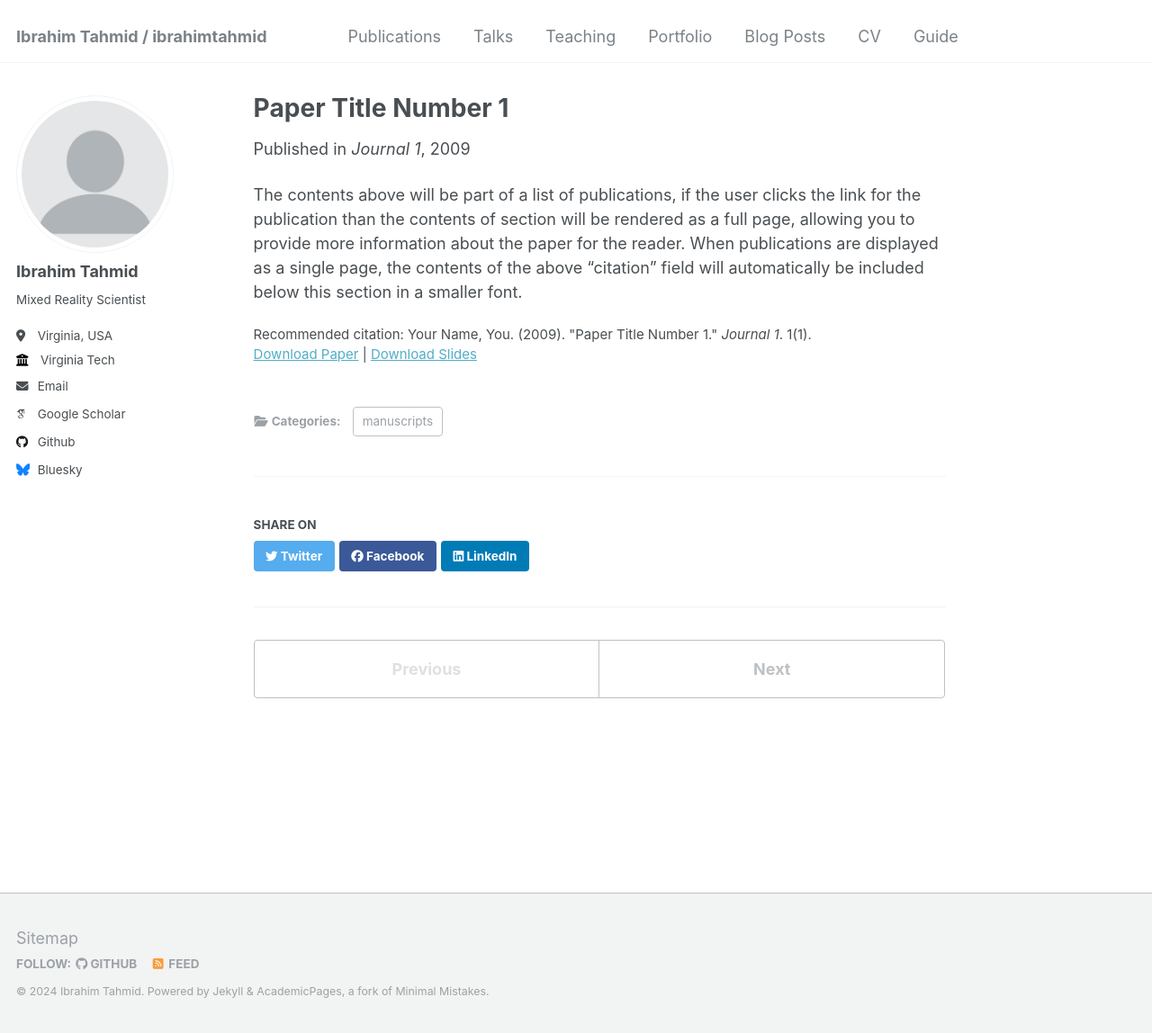
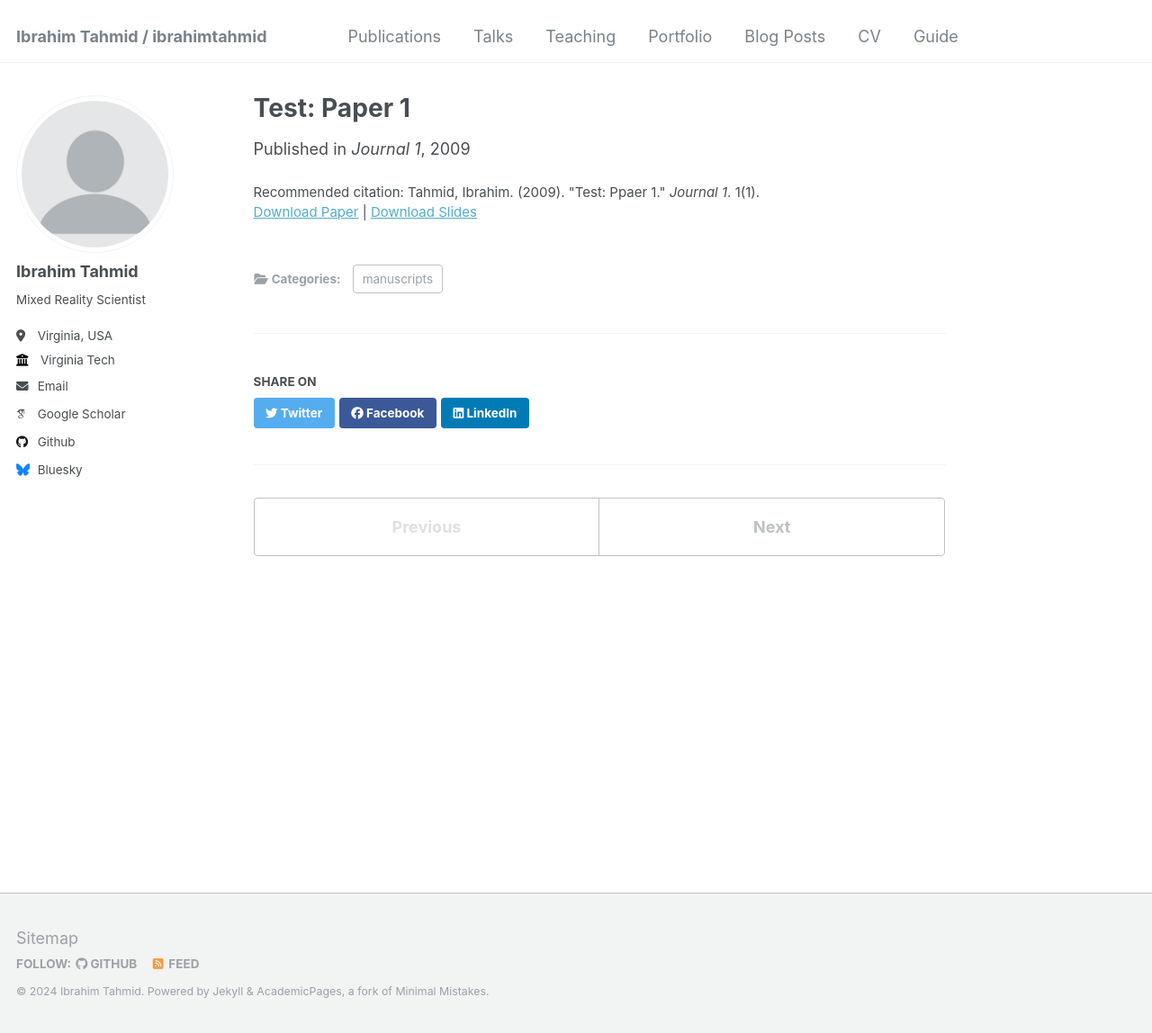
Before and after one commit to iatahmid/iatahmid.github.io, a Jekyll site: the page built from _publications/2009-10-01-paper-title-number-1.md, in a window 1280 px wide and 1148 px high. Shown: the whole window at 90% size. Built offline with Jekyll 4.4.1, drawn with Linux system fonts in a browser that asks for light colours; some web fonts are replaced.

Commit message:
Update 2009-10-01-paper-title-number-1.md

```diff
--- a/_publications/2009-10-01-paper-title-number-1.md
+++ b/_publications/2009-10-01-paper-title-number-1.md
@@ -1,14 +1,12 @@
 ---
-title: "Paper Title Number 1"
+title: "Test: Paper 1"
 collection: publications
 category: manuscripts
-permalink: /publication/2009-10-01-paper-title-number-1
-excerpt: 'This paper is about the number 1. The number 2 is left for future work.'
+permalink: /publication/2009-10-01-test-paper-1
+excerpt: 'This is the first paper listed in the publication page.'
 date: 2009-10-01
 venue: 'Journal 1'
 slidesurl: 'http://academicpages.github.io/files/slides1.pdf'
 paperurl: 'http://academicpages.github.io/files/paper1.pdf'
-citation: 'Your Name, You. (2009). &quot;Paper Title Number 1.&quot; <i>Journal 1</i>. 1(1).'
+citation: 'Tahmid, Ibrahim. (2009). &quot;Test: Ppaer 1.&quot; <i>Journal 1</i>. 1(1).'
 ---
-
-The contents above will be part of a list of publications, if the user clicks the link for the publication than the contents of section will be rendered as a full page, allowing you to provide more information about the paper for the reader. When publications are displayed as a single page, the contents of the above "citation" field will automatically be included below this section in a smaller font.
```
